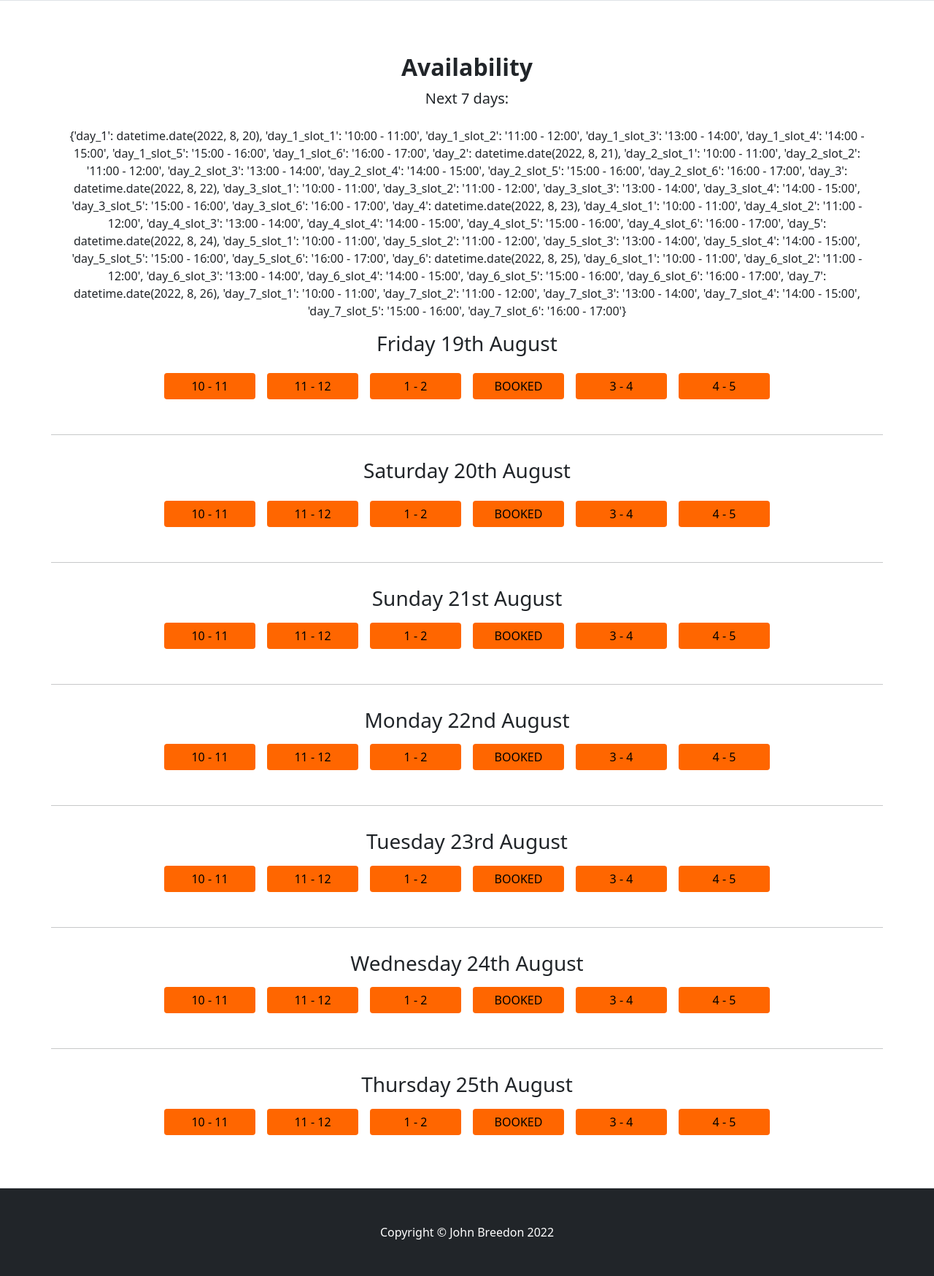
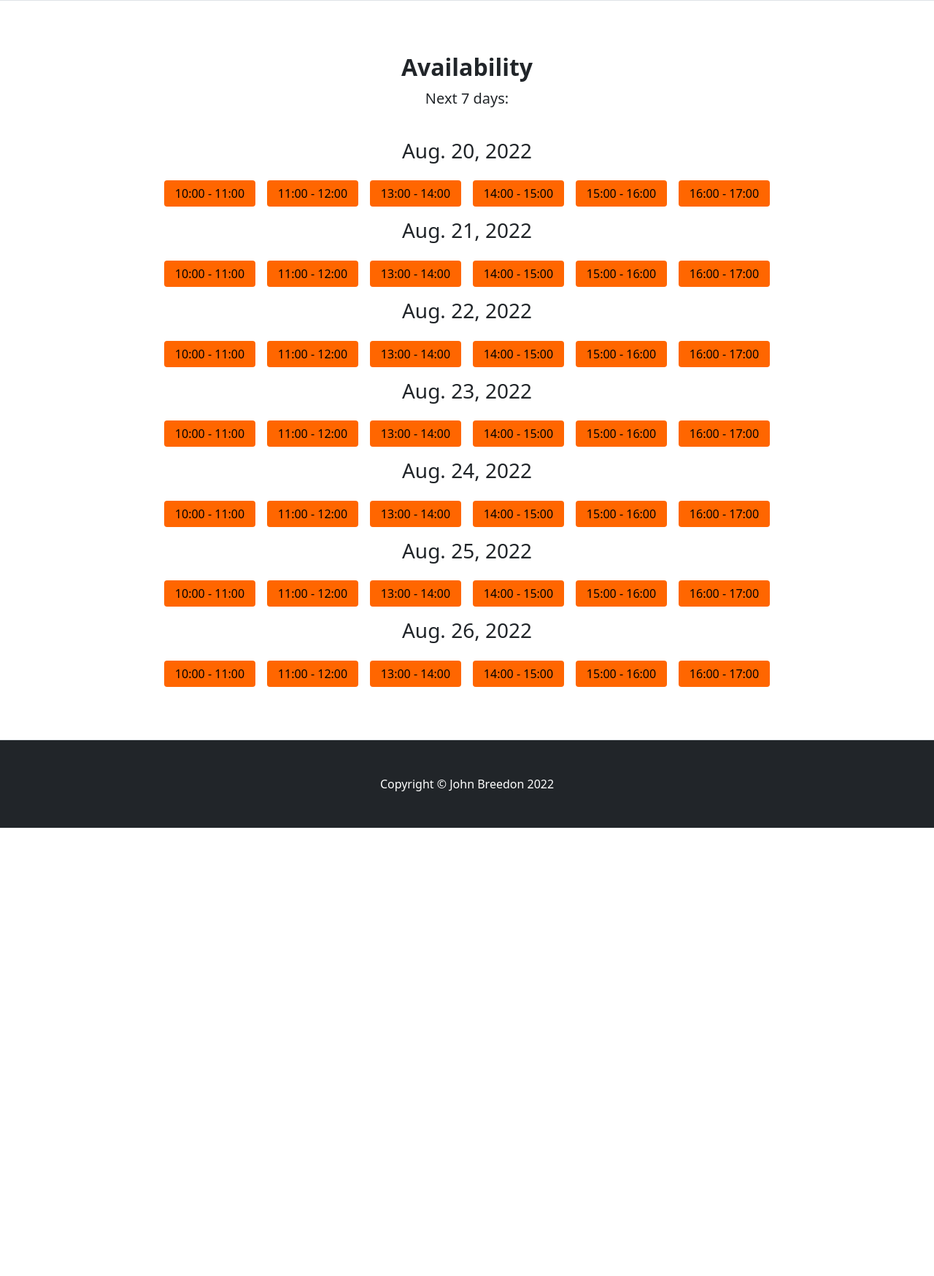
Before and after one commit to adamhatton/john-breedon-bass-tuition-pp4, a Django app: page /bookings/ in a window 1280 px wide. Shown: the part 681-2429 px from the top of the page at 73% size. After the commit the page ends 1815 px from the top, so only its background shows below. Run offline with Django 3.2, Linux system fonts and the light colour scheme; a user stored in the database is signed in; tables that the repository leaves empty hold one stand-in row (values such as "Sample post"); some libraries are stand-ins or nearby versions.

Commit message:
Add dynamic availability to bookings.html template

```diff
--- a/templates/bookings.html
+++ b/templates/bookings.html
@@ -23,16 +23,14 @@
                 <h2 class="fw-bolder">Availability</h2>
                 <p class="lead mb-0">Next 7 days:</p>
             </div>
-            <div>{{ booking_availability }}</div>
-            <h3 class="col-12">Friday 19th August</h3>
-            <button class="col-5 col-md-4 col-xl-1 btn btn-primary booking-slot">10 - 11</button>
-            <button class="col-5 col-md-4 col-xl-1 btn btn-primary booking-slot">11 - 12</button>
-            <button class="col-5 col-md-4 col-xl-1 btn btn-primary booking-slot">1 - 2</button>
-            <button class="col-5 col-md-4 col-xl-1 btn btn-primary booking-slot">BOOKED</button>
-            <button class="col-5 col-md-4 col-xl-1 btn btn-primary booking-slot">3 - 4</button>
-            <button class="col-5 col-md-4 col-xl-1 btn btn-primary booking-slot">4 - 5</button>
-            <hr class="mt-5">
-            <h3 class="col-12">Saturday 20th August</h3>
+            {% for key, value in booking_availability.items %}
+                {% if "slot" not in key %}
+                <h3 class="col-12">{{ value }}</h3>
+                {% else %}
+                <button class="col-5 col-md-4 col-xl-1 btn btn-primary booking-slot">{{ value }}</button>
+                {% endif %}
+            {% endfor %}
+            <!-- <h3 class="col-12">Saturday 20th August</h3>
             <button class="col-5 col-md-4 col-xl-1 btn btn-primary booking-slot">10 - 11</button>
             <button class="col-5 col-md-4 col-xl-1 btn btn-primary booking-slot">11 - 12</button>
             <button class="col-5 col-md-4 col-xl-1 btn btn-primary booking-slot">1 - 2</button>
@@ -78,7 +76,7 @@
             <button class="col-5 col-md-4 col-xl-1 btn btn-primary booking-slot">1 - 2</button>
             <button class="col-5 col-md-4 col-xl-1 btn btn-primary booking-slot">BOOKED</button>
             <button class="col-5 col-md-4 col-xl-1 btn btn-primary booking-slot">3 - 4</button>
-            <button class="col-5 col-md-4 col-xl-1 btn btn-primary booking-slot">4 - 5</button>
+            <button class="col-5 col-md-4 col-xl-1 btn btn-primary booking-slot">4 - 5</button> -->
 
         </div>
     </div>
```
